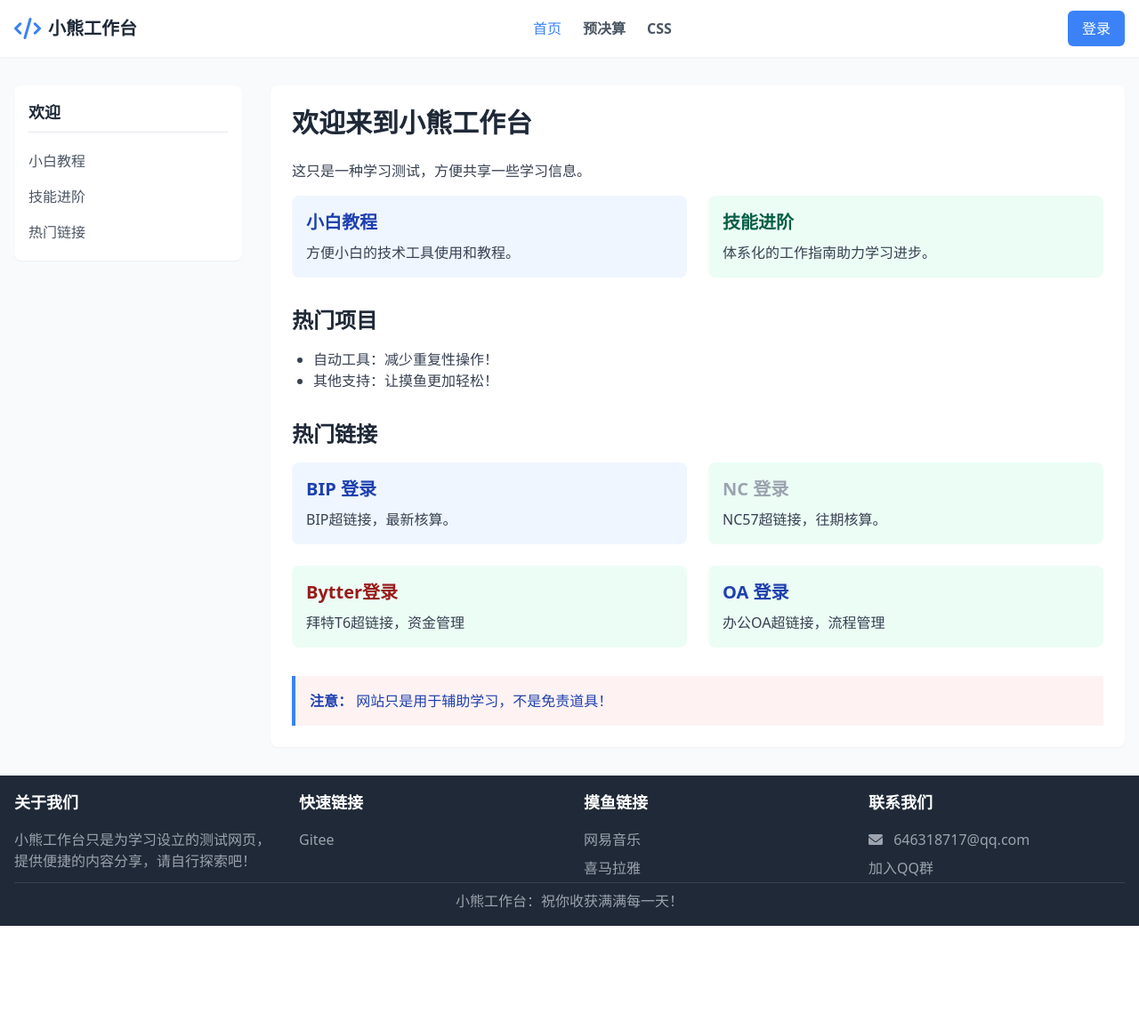
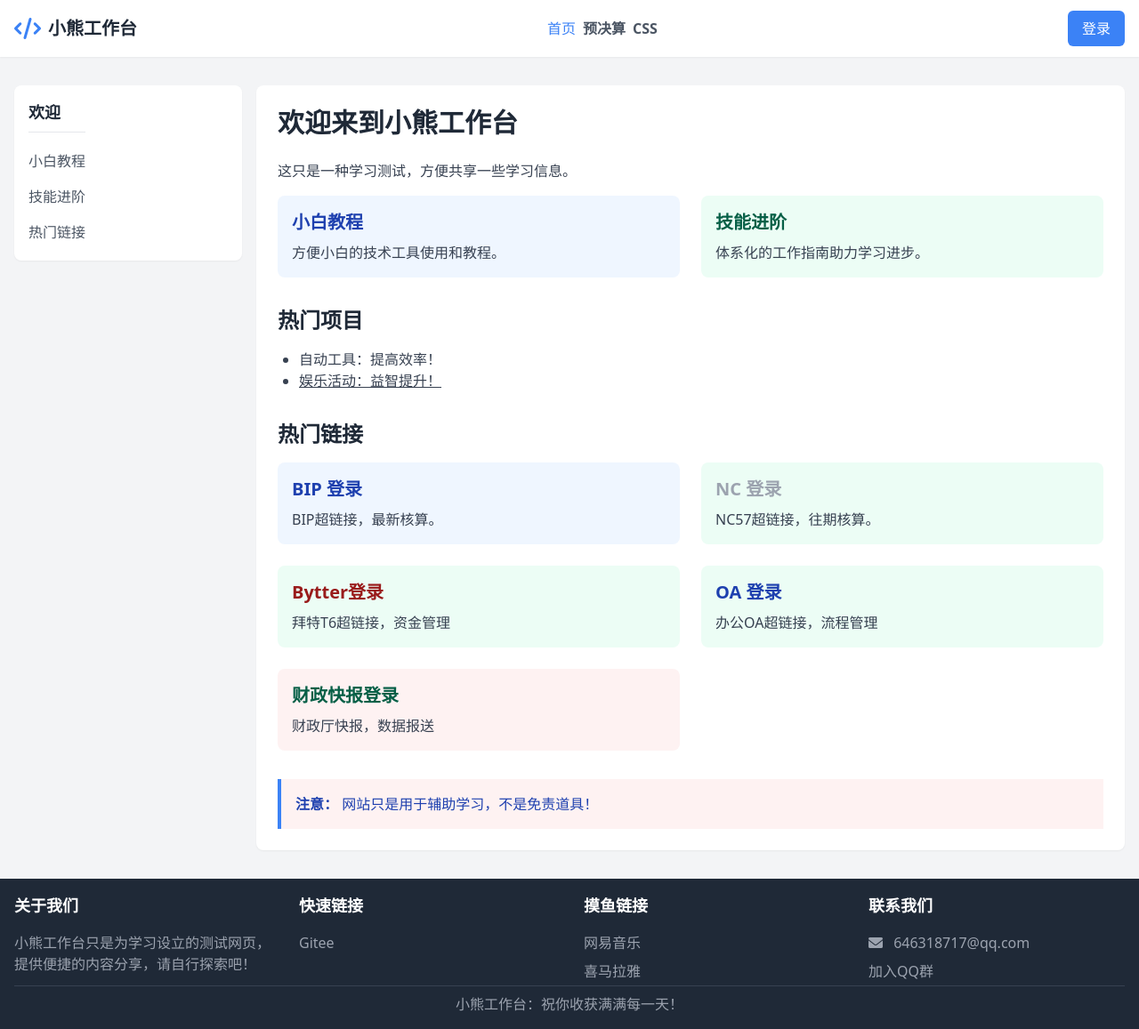
Before and after one commit to Dumogu/dumogu.github.io, a Flask app: template templates/new.html in a window 1280 px wide. Shown: the whole page at 89% size. Before the commit the page ends 1041 px from the top, so only its background shows below. Run offline with Flask 3, Linux system fonts and the light colour scheme; the template is opened without the code that fills it, so the values that code supplies are empty.

Commit message:
Update new.html

```diff
--- a/templates/new.html
+++ b/templates/new.html
@@ -34,11 +34,14 @@
 
             .sidebar {
                 scrollbar-width: thin;
+                /* max-width: 200px; */
+                display: flex;
             }
 
             pre {
                 background-color: #f8f8f8;
                 border-radius: 4px;
+
             }
 
             .sidebar-content {
@@ -94,7 +97,7 @@
         </style>
     </head>
 
-<body class="bg-gray-50">
+    <body class="bg-gray-100">
         <!-- 顶部导航栏 -->
         <header class="bg-white shadow-sm">
             <div class="container mx-auto px-4 py-3 flex justify-between items-center">
@@ -102,7 +105,7 @@
                     <i class="fas fa-code text-blue-500 text-2xl"></i>
                     <h1 class="text-xl font-bold text-gray-800">小熊工作台</h1>
                 </div>
-            <nav class="flex space-x-6">
+                <nav class="flex space-x-2">
                     <!-- 修改：默认激活首页导航 -->
                     <a href="#" class="nav-link text-blue-500 font-bold font-medium active"
                         onclick="switchContent('home')">首页</a>
@@ -118,7 +121,7 @@
         <!-- 主要内容区 -->
         <main class="container mx-auto px-4 py-8 flex">
             <!-- 侧边栏导航 -->
-        <aside class="w-64 flex-shrink-0 mr-8">
+            <aside class="w-64 flex-shrink-1 mr-4">
                 <div class="bg-white rounded-lg shadow-sm p-4 sticky top-20 sidebar">
                     <!-- 首页侧边栏 - 修改：默认激活 -->
                     <div id="home-sidebar" class="sidebar-content active">
@@ -126,7 +129,6 @@
                         <ul class="space-y-2">
                             <li><a href="#" class="text-gray-600 hover:text-blue-500 block py-1">小白教程</a></li>
                             <li><a href="#" class="text-gray-600 hover:text-blue-500 block py-1">技能进阶</a></li>
-
                             <li><a href="#" class="text-gray-600 hover:text-blue-500 block py-1">热门链接</a></li>
                         </ul>
                     </div>
@@ -178,8 +180,8 @@
                         <!-- 热门项目 -->
                         <h2 class="text-2xl font-semibold text-gray-800 mt-8 mb-4">热门项目</h2>
                         <ul class="list-disc pl-6 mb-6 text-gray-700">
-                        <li>自动工具：减少重复性操作！</li>
-                        <li>其他支持：让摸鱼更加轻松！</li>
+                            <li>自动工具：提高效率！</li>
+                            <li><a href=".\game.html" class="underline" target="_blank">娱乐活动：益智提升！</a></li>
                         </ul>
                         <!-- 快速链接 -->
                         <h2 class="text-2xl font-semibold text-gray-800 mt-8 mb-4">热门链接</h2>
@@ -213,6 +215,14 @@
                                 </h2>
                                 <p class="text-gray-700">办公OA超链接，流程管理</p>
                             </div>
+
+                            <div class="bg-red-50 p-4 rounded-lg">
+                                <h2 class="text-xl font-semibold text-green-800 mb-2">
+                                    <a href='https://cqxx.hncz.gov.cn:9069/#/login' target="_blank">财政快报登录</a>
+                                </h2>
+                                <p class="text-gray-700">财政厅快报，数据报送</p>
+                            </div>
+
                         </div>
 
                         <div class="bg-red-50 border-l-4 border-blue-500 p-4">
@@ -433,7 +443,8 @@ p {
                         <p class="text-gray-400"><i class="fas fa-envelope mr-2"></i> 646318717@qq.com</p>
                         <ul class="space-y-2">
                             <li></li>
-                        <li><a href="https://qm.qq.com/q/8NXFKzdlJu" class="text-gray-400 hover:text-white">加入QQ群</a>
+                            <li><a href="https://qm.qq.com/q/8NXFKzdlJu"
+                                    class="text-gray-400 hover:text-white">加入QQ群</a>
                             </li>
                         </ul>
                     </div>
```
Lines whose indentation alone changed are shown as unchanged.
